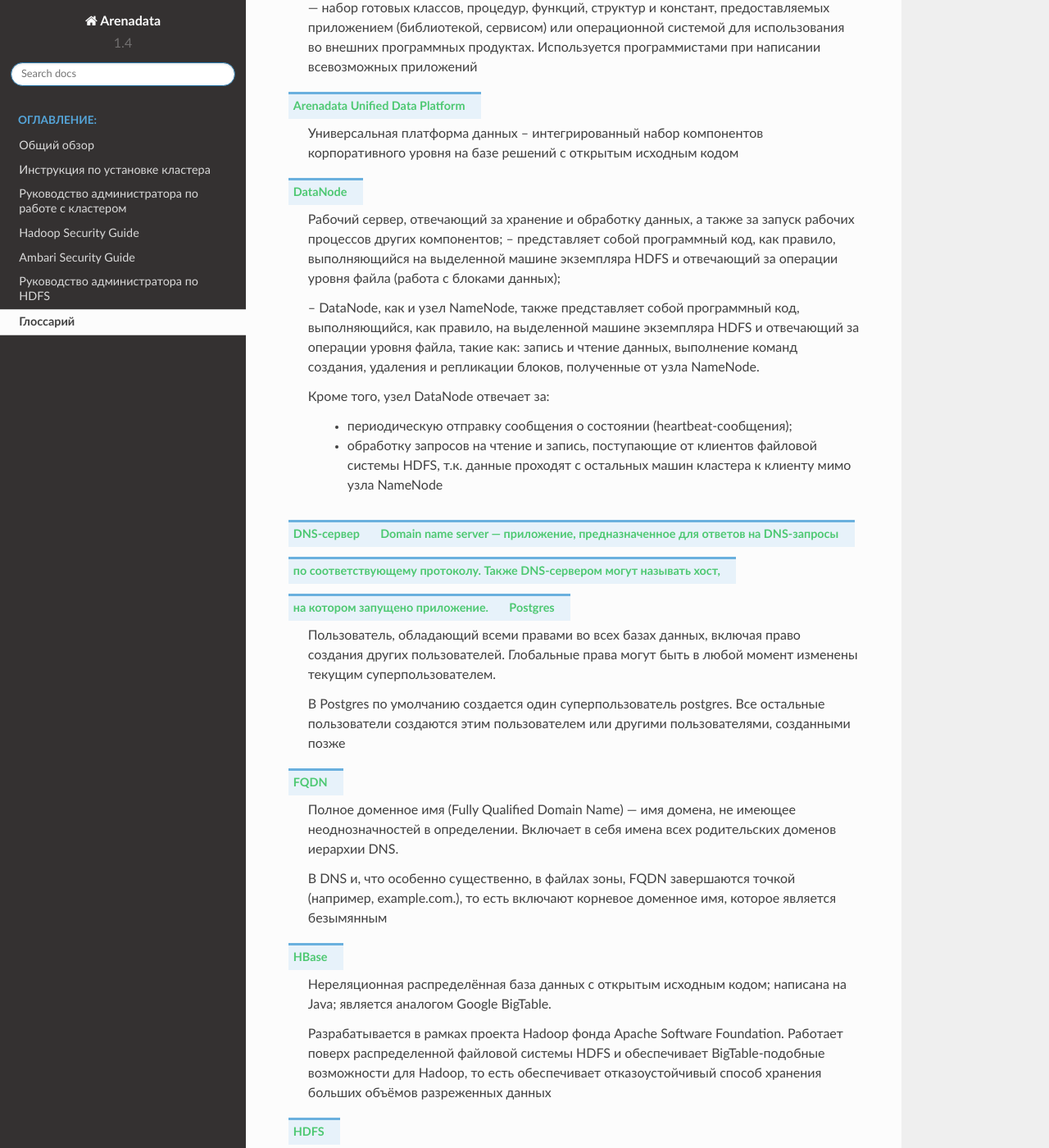
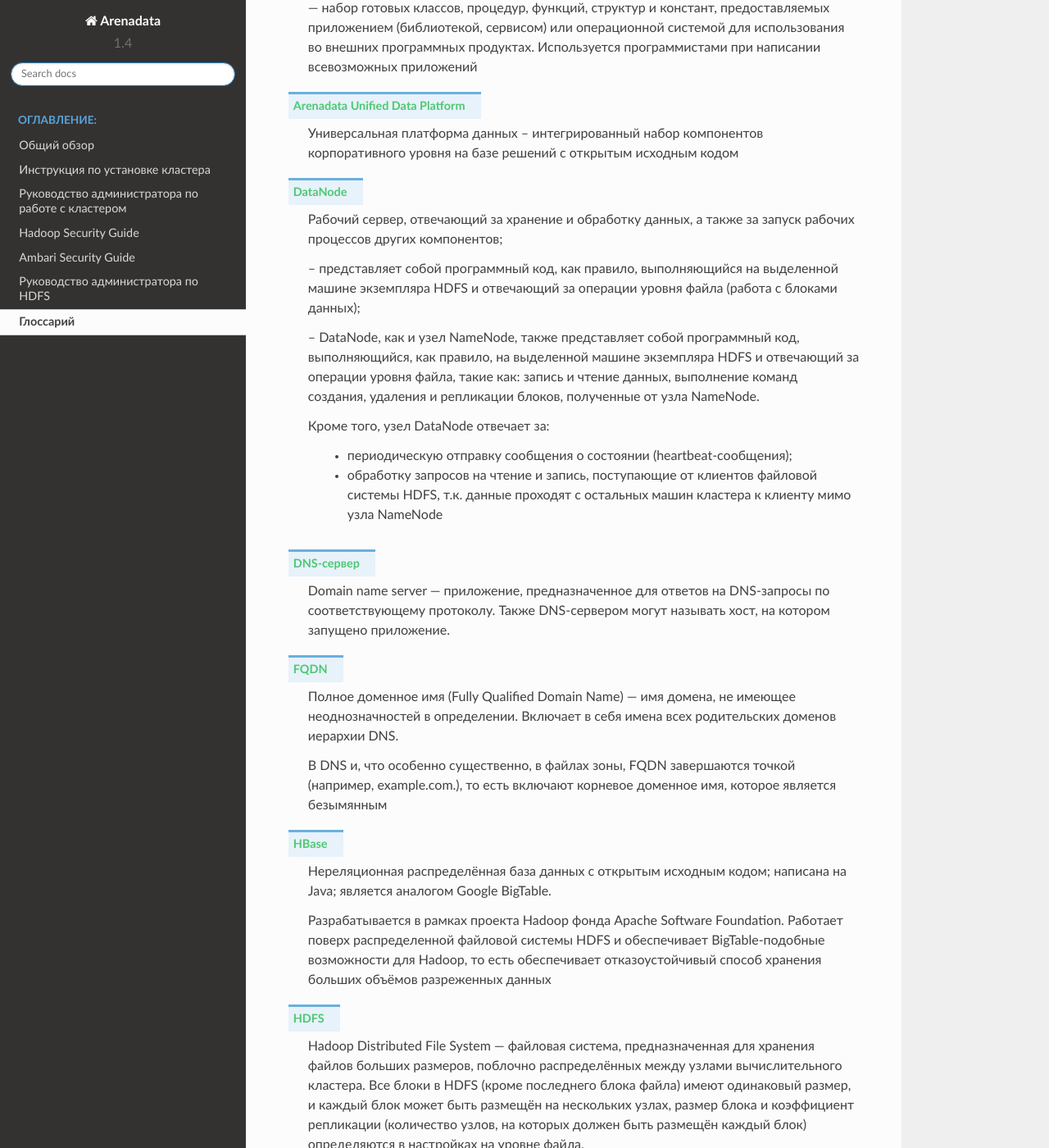
Before and after one commit to arenadata/docs_adps, a Sphinx documentation site: the page built from source/Glossary.rst, in a window 1280 px wide and 1400 px high, scrolled down 705 px. Shown: the whole window at 82% size. Built offline with Sphinx 7.4.7 and the Read the Docs theme 2.0.0, drawn with Linux system fonts in a browser that asks for light colours; part of the change alters nothing that is shown; some of the changed text lies outside the part shown.

```diff
--- a/source/Glossary.rst
+++ b/source/Glossary.rst
@@ -146,7 +146,7 @@ E-mail: info@arenadata.io
       такие как маршрутизатор, коммутатор или концентратор
 
    Компонент
-      Component — составная часть, элемент чего-либо
+      Component —
 
    NameNode
       Ведущий сервер, управляющий метаданными файловой системы;
@@ -177,8 +177,10 @@ E-mail: info@arenadata.io
    DataNode
       Рабочий сервер, отвечающий за хранение и обработку данных, а также за запуск
       рабочих процессов других компонентов;
+
       – представляет собой программный код, как правило, выполняющийся на выделенной
-      машине экземпляра HDFS и отвечающий за операции уровня файла (работа с блоками данных);
+      машине экземпляра HDFS и отвечающий за операции уровня файла (работа с
+      блоками данных);
 
       – DataNode, как и узел NameNode, также представляет собой
       программный код, выполняющийся, как правило, на выделенной машине экземпляра
@@ -267,9 +269,9 @@ E-mail: info@arenadata.io
       DNS-серверов, взаимодействующих по определённому протоколу
 
    DNS-сервер
-   Domain name server — приложение, предназначенное для ответов на DNS-запросы
-   по соответствующему протоколу. Также DNS-сервером могут называть хост,
-   на котором запущено приложение.
+      Domain name server — приложение, предназначенное для ответов на DNS-запросы
+      по соответствующему протоколу. Также DNS-сервером могут называть хост,
+      на котором запущено приложение.
 
    Postgres
       Пользователь, обладающий всеми правами во всех базах данных, включая
```
